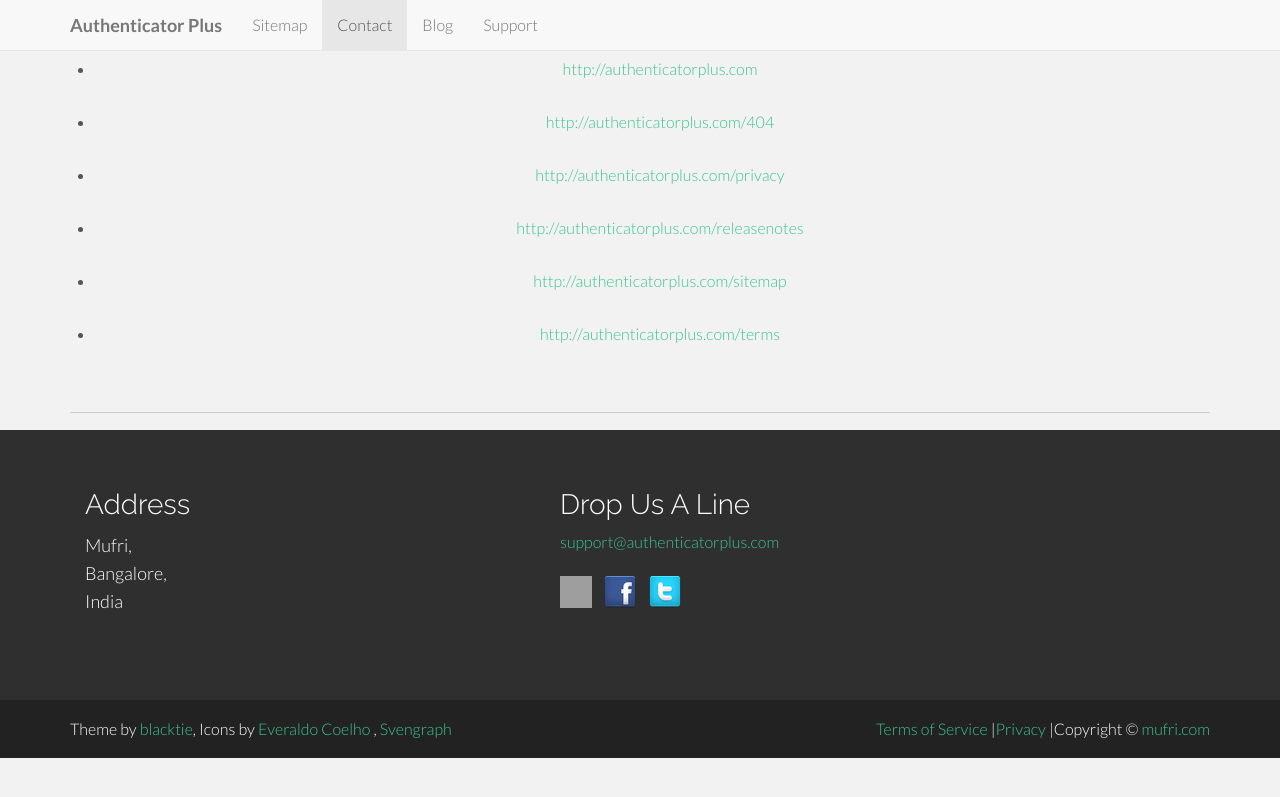
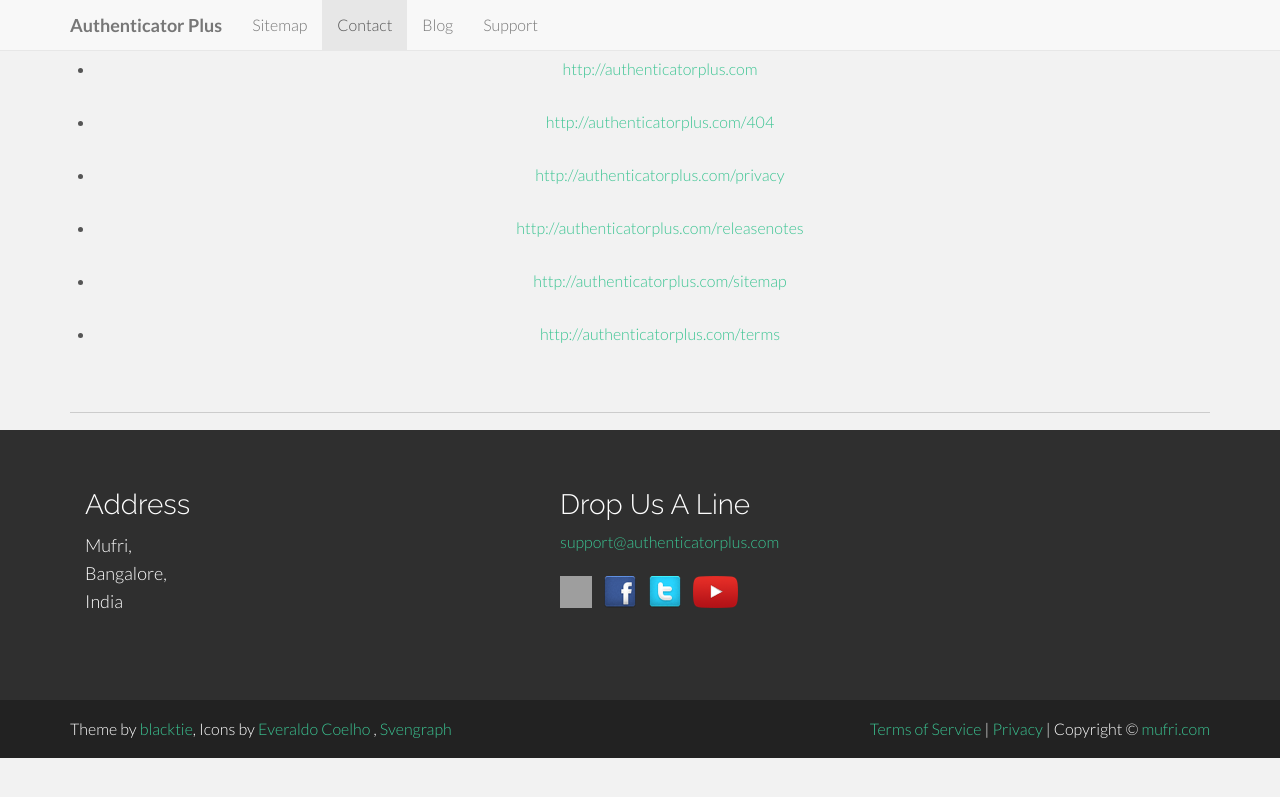
Before and after one commit to mufri/Authenticator-Plus, a Jekyll site: the page built from sitemap.md, in a window 1280 px wide. Shown: the top 797 px of the page. Built offline with Jekyll 4.4.1, drawn with Linux system fonts in a browser that asks for light colours; Markdown is read by kramdown in place of the engine named in the settings; a script that is not in the unit is left out; grey boxes are pictures that could not be loaded.

Commit message:
Update youtbe

```diff
--- a/_layouts/default.html
+++ b/_layouts/default.html
@@ -73,6 +73,10 @@
 <a href=https://twitter.com/AuthPlus rel=publisher target=_top style=text-decoration:none>
 <img src=assets/img/twitter.png width=32 height=32 alt=Twitter style="border:0"/>
 </a>
+&nbsp;&nbsp;
+<a href=http://www.youtube.com/user/authenticatorplus rel=publisher target=_top style=text-decoration:none>
+<img src=assets/img/youtube.png width=45 height=32 alt=YouTube style="border:0"/>
+</a>
 </div>
 </div>
 </div>
@@ -83,8 +87,8 @@
 Theme by <a href=http://www.blacktie.co/>blacktie</a>,
 Icons by <a href="https://www.iconfinder.com/icons/3283/preferences_settings_tools_icon#size=128">Everaldo Coelho </a>, <a href=https://www.iconfinder.com/iconsets/i-Love-Icons#readme>Svengraph</a>
 </span>
-<span class=right> Copyright &copy; <a href=http://mufri.com>mufri.com</a></span>
-<span class=right><a href=http://authenticatorplus.com/privacy.html>Privacy</a> | </span>
+<span class=right>&nbsp;Copyright &copy; <a href=http://mufri.com>mufri.com</a></span>
+<span class=right><a href=http://authenticatorplus.com/privacy.html>&nbsp;Privacy</a> | </span>
 <span class=right><a href=http://authenticatorplus.com/terms.html>Terms of Service</a> | </span>
 </p>
 </div>
```
Also changed, not shown: index.html (+6 -2 lines), assets/img/youtube.png (added).
